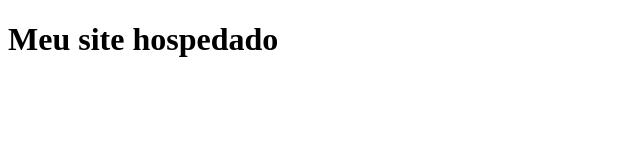
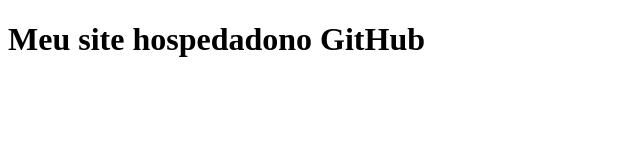
Before and after one commit to caio-z/Hospedagem, a plain HTML site: page index.html in a window 1280 px wide. Shown: the whole page, without its empty margins (0-640 px from the left). Drawn offline with Linux system fonts and the light colour scheme.

Commit message:
Update index.html

```diff
--- a/index.html
+++ b/index.html
@@ -7,6 +7,6 @@
     <title>Hospedagem</title>
 </head>
 <body>
-    <h1>Meu site hospedado</h1>
+    <h1>Meu site hospedadono GitHub</h1>
 </body>
 </html>
```
